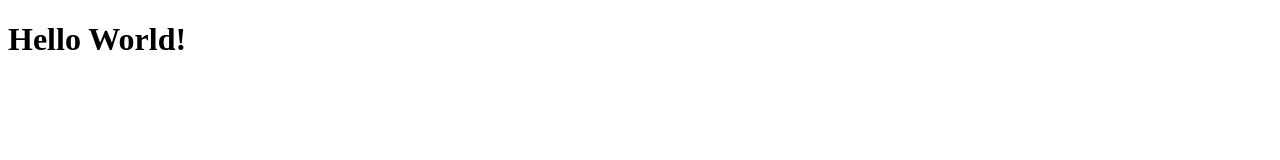
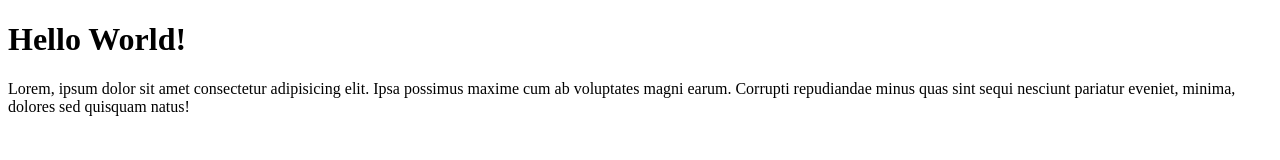
Before and after one commit to Tampubolon98/test-repo-git-remote, a plain HTML site: page index.html in a window 1280 px wide. Drawn offline with Linux system fonts and the light colour scheme.

Commit message:
Menambahkan pragraf

```diff
--- a/index.html
+++ b/index.html
@@ -9,6 +9,7 @@
 <body>
 
     <h1>Hello World!</h1>
+    <p>Lorem, ipsum dolor sit amet consectetur adipisicing elit. Ipsa possimus maxime cum ab voluptates magni earum. Corrupti repudiandae minus quas sint sequi nesciunt pariatur eveniet, minima, dolores sed quisquam natus!</p>
 
 </body>
 </html>
```
